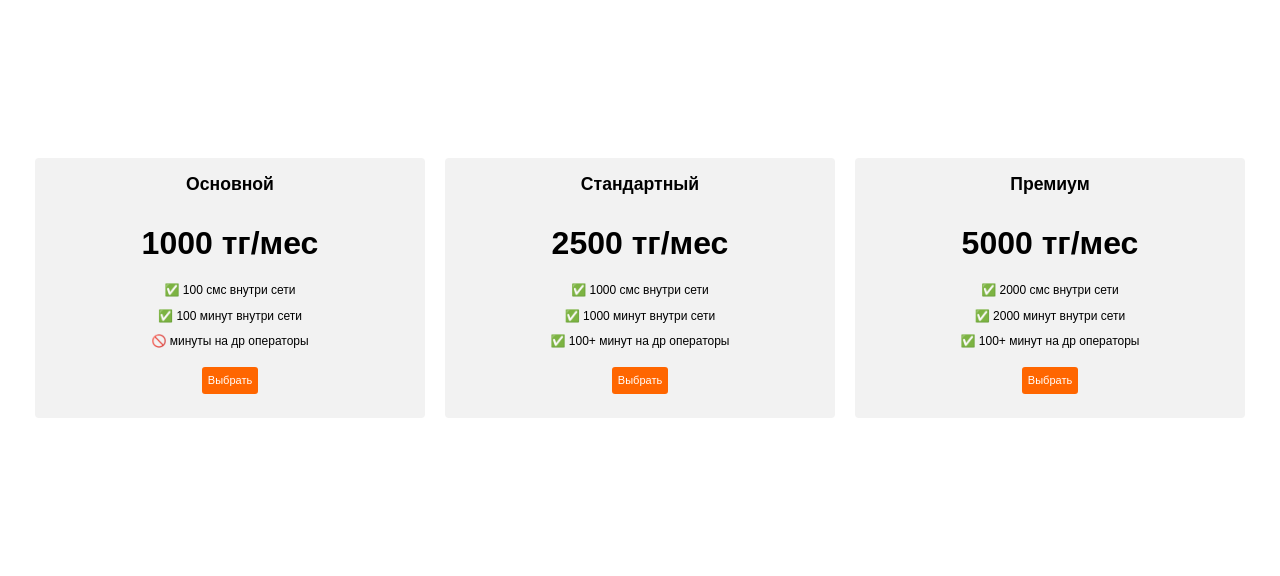
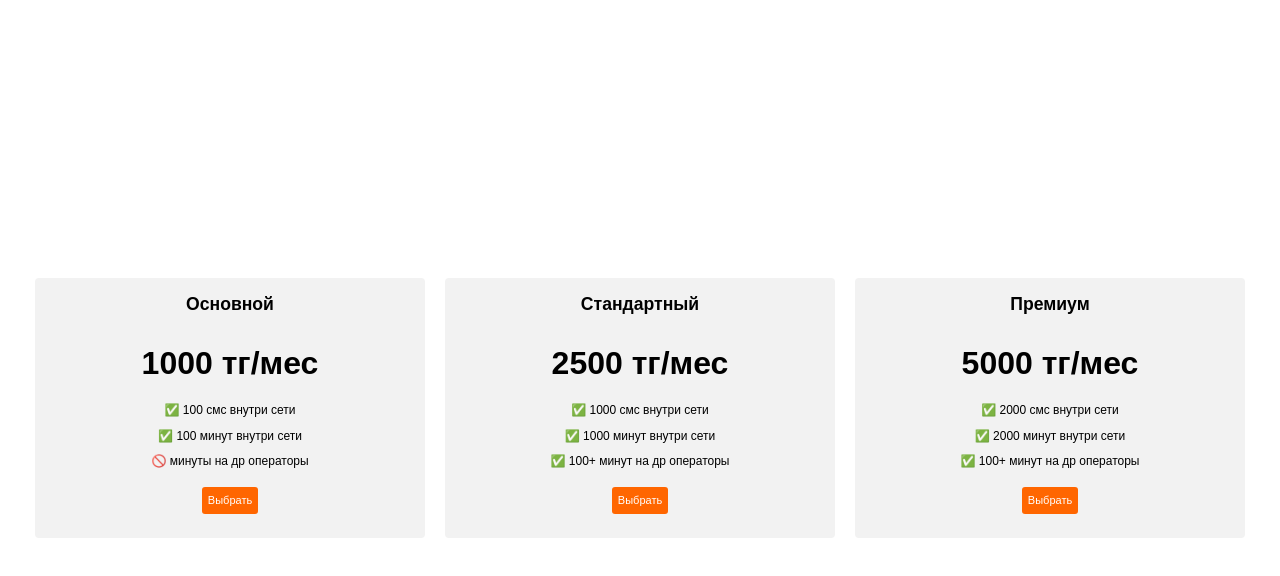
Before and after one commit to deploy33/3cards-responsive, a plain HTML site: page index.html in a window 1280 px wide. Drawn offline with Linux system fonts and the light colour scheme; a web font is replaced by a local one.

Commit message:
Centered cards along Y axis

```diff
--- a/assets/styles/style.css
+++ b/assets/styles/style.css
@@ -11,7 +11,7 @@
 }
 
 .viewer {
-    min-height: 70vh;
+    height: 100vh;
     max-width: 100%;
 
 
```
